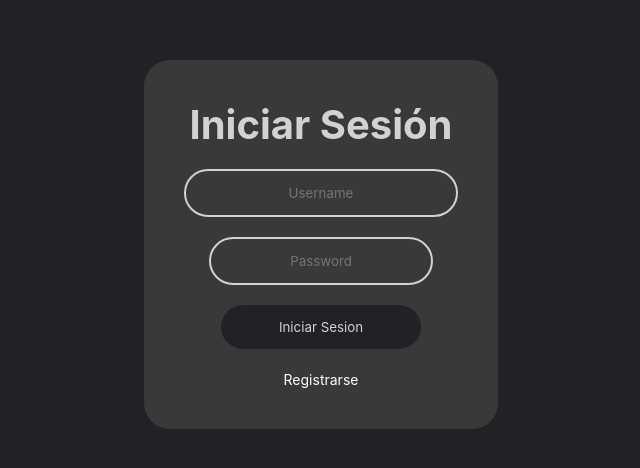
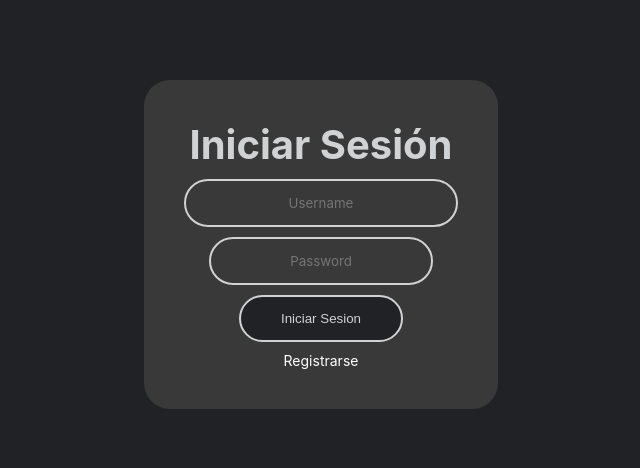
Before and after one commit to estebanmarichal70/gamequiz-app, a React (Create React App) app: page /usuario/login in a window 1280 px wide. Shown: the part 156-624 px from the top of the page, without its empty margins (319-959 px from the left). Built offline with nearby package versions, Linux system fonts and the light colour scheme.

Commit message:
Fix musica, cambios en login y registrar

```diff
--- a/src/assets/sass/App.scss
+++ b/src/assets/sass/App.scss
@@ -82,7 +82,7 @@ $large-breakpoint: 1200px;
 }
 
 .m-0 {
-  margin: 0;
+  margin: 0 !important;
 }
 
 @for $j from 1 through 100 {
@@ -190,70 +190,6 @@ $large-breakpoint: 1200px;
   @extend .link;
   color: $color-texto-2;
   font-size: 14px;
-}
-
-
-/*===================================================================================================================*/
-/*[ Form para registrar e iniciar sesión ]*/
-.form-login {
-  padding: 0;
-  display: flex;
-  flex-direction: row;
-  flex-wrap: wrap;
-  justify-content: center;
-  align-items: center;
-
-  .form-box {
-    border-radius: 26px;
-    padding: 40px;
-    background: $color-secondary;
-    text-align: center;
-  }
-
-  .titulo-login {
-    @extend .titulo;
-    font-weight: bold;
-    font-size: 2.5rem;
-  }
-
-  .form-box input[type="text"], .form-box input[type="password"], .form-box button[type="submit"] {
-    font-family: inherit;
-    border: 0;
-    background: none;
-    display: block;
-    margin: 20px auto;
-    text-align: center;
-    border: 2px solid $color-texto-1;
-    padding: 14px 10px;
-    width: 200px;
-    outline: none;
-    color: $color-texto-1;
-    border-radius: 24px;
-    transition: 0.25s;
-  }
-
-  .form-box input[type="text"]:focus, .form-box input[type="password"]:focus {
-    width: 250px;
-  }
-
-  .form-box button[type="submit"] {
-    border: 0;
-    background: $color-primary;
-    display: block;
-    margin: 20px auto;
-    text-align: center;
-    padding: 14px 40px;
-    outline: none;
-    color: $color-texto-1;
-    border-radius: 24px;
-    transition: 0.25s;
-    cursor: pointer;
-  }
-
-  .form-box button[type="submit"]:hover {
-    background: $color-texto-1;
-    color: $color-third;
-  }
 }
 
 /*===================================================================================================================*/
@@ -713,6 +649,40 @@ input[type=number] {
   }
   to {
     transform: scaleY(0);
+  }
+}
+
+
+/*===================================================================================================================*/
+/*[ Estilo para registrar e iniciar sesión ]*/
+.form-login {
+  padding: 0;
+  display: flex;
+  flex-direction: row;
+  flex-wrap: wrap;
+  justify-content: center;
+  align-items: center;
+
+  .form-box {
+    border-radius: 26px;
+    padding: 40px;
+    background: $color-secondary;
+    text-align: center;
+  }
+
+  .titulo-login {
+    @extend .titulo;
+    font-weight: bold;
+    font-size: 2.5rem;
+  }
+
+  .rounded-input{
+    text-align: center;
+    width: 200px;
+  }
+
+  .rounded-input:focus {
+    width: 250px;
   }
 }
 
--- a/src/views/usuario/login.view.js
+++ b/src/views/usuario/login.view.js
@@ -20,15 +20,22 @@ class Login extends Component {
             password: "",
             errorPrinted: false
         };
+        this.onChange = this.onChange.bind(this);
+        this.onSubmit = this.onSubmit.bind(this);
     }
 
-    handleClick() {
+    onChange(e) {
+        this.setState({[e.target.name]: e.target.value});
+    }
+
+    onSubmit(e) {
+        e.preventDefault();
         if (this.state.username !== "" && this.state.password !== "") {
             this.setState({...this.state, errorPrinted: false});
             this.props.loginUser({username: this.state.username, password: this.state.password}, this.props.history);
         } else {
             if (this.state.username === "" || this.state.password === "") {
-                toast.error("Por favor, ingrese todos los datos.")
+                toast.error("Por favor, ingrese todos los datos")
             }
         }
     }
@@ -38,10 +45,10 @@ class Login extends Component {
             this.setState({...this.state, errorPrinted: true});
             switch (this.props.error.message) {
                 case "Request failed with status code 404":
-                    toast.error("El usuario especificado no existe.");
+                    toast.error("El usuario especificado no existe");
                     break;
                 case "Request failed with status code 401":
-                    toast.error("La contraseña ingresada es incorrecta.");
+                    toast.error("La contraseña ingresada es incorrecta");
                     break;
                 default:
                     toast.error(this.props.error.message);
@@ -55,21 +62,29 @@ class Login extends Component {
         return (
             <div>
                 <ToastContainer position="top-center"/>
-                <div className="titulo-login">Iniciar Sesión</div>
-                <input type="text" value={this.state.username}
-                       onChange={event => this.setState({...this.state, username: event.target.value})}
-                       placeholder="Username" autoFocus/>
-                <input type="password" value={this.state.password}
-                       onChange={event => this.setState({...this.state, password: event.target.value})}
-                       placeholder="Password"/>
-                <button onClick={e => this.handleClick(e)} type="submit">
-                    Iniciar Sesion
-                </button>
-                <Link className="link-blanco" to="/usuario/registrar">
-                    Registrarse
-                </Link>
+                <form onSubmit={this.onSubmit}>
+                    <div className="center-all flex-column">
+                        <div className="titulo-login mb-10">Iniciar Sesión</div>
+                        <input type="text"
+                            className="rounded-input mb-10"
+                            name="username"
+                            value={this.state.username}
+                            onChange={this.onChange}
+                            placeholder="Username"
+                            autoFocus/>
+                        <input type="password"
+                            className="rounded-input mb-10"
+                            name="password"
+                            value={this.state.password}
+                            onChange={this.onChange}
+                            placeholder="Password"/>
+                        <button className="rounded-button mb-10" type="submit">Iniciar Sesion</button>
+                        <Link className="link-blanco" to="/usuario/registrar">
+                            Registrarse
+                        </Link>
+                    </div>
+                </form>
             </div>
-
         );
     }
 
--- a/src/views/usuario/registrar.view.js
+++ b/src/views/usuario/registrar.view.js
@@ -22,7 +22,7 @@ class Registrar extends Component {
             username: '',
             password: '',
             conPass: '',
-            fechaNac: new Date(),
+            fechaNac: null,
             juegos: null,
             messagePrinted: false
         };
@@ -43,8 +43,11 @@ class Registrar extends Component {
     }
 
     onSubmit(e) {
+        e.preventDefault();
         this.setState({...this.state, messagePrinted: false});
-        e.preventDefault();
+
+        const {nombre, apellido, username, password, conPass, fechaNac} = this.state;
+        if(nombre !== "" && apellido !== "" && username !== "" && password !== "" && conPass !== "" && fechaNac !== null){
             if (this.state.password === this.state.conPass) {
                 const usuario = {
                     nombre: this.state.nombre,
@@ -57,6 +60,9 @@ class Registrar extends Component {
                 this.props.registerUser(usuario, this.props.history);
             } else {
                 toast.error('Las contraseñas no coinciden');
+            }
+        } else {
+            toast.error('Por favor, completa todos los campos');
         }
     }
 
@@ -85,32 +91,32 @@ class Registrar extends Component {
             <div>
                 <ToastContainer position="top-center"/>
                 <form onSubmit={this.onSubmit}>
-                    <div className="titulo-login">Registrarse</div>
-                    <input type="text" placeholder="Nombre" name="nombre" value={this.state.nombre}
-                           onChange={this.onChange} autoFocus required/>
-                    <input type="text" placeholder="Apellido" name="apellido" value={this.state.apellido}
-                           onChange={this.onChange} required/>
-                    <input type="text" placeholder="Usuario" name="username" value={this.state.usuario}
-                           onChange={this.onChange} required/>
-                    <input type="password" placeholder="Contraseña" name="password" value={this.state.pass}
-                           onChange={this.onChange} required/>
-                    <input type="password" placeholder="Repetir contraseña" name="conPass" value={this.state.conPass}
-                           onChange={this.onChange} required/>
+                    <div className="center-all flex-column">
+                        <div className="titulo-login mb-15">Registrarse</div>
+                        <input type="text" className="rounded-input mb-15" placeholder="Nombre" name="nombre" value={this.state.nombre}
+                            onChange={this.onChange} autoFocus/>
+                        <input type="text" className="rounded-input mb-15" placeholder="Apellido" name="apellido" value={this.state.apellido}
+                            onChange={this.onChange}/>
+                        <input type="text" className="rounded-input mb-15" placeholder="Usuario" name="username" value={this.state.usuario}
+                            onChange={this.onChange}/>
+                        <input type="password" className="rounded-input mb-15" placeholder="Contraseña" name="password" value={this.state.pass}
+                            onChange={this.onChange}/>
+                        <input type="password" className="rounded-input mb-15" placeholder="Repetir contraseña" name="conPass" value={this.state.conPass}
+                            onChange={this.onChange}/>
                         <DatePicker
-                        className="m-0"
+                            className="m-0 rounded-input "
                             dateFormat="dd/MM/yyyy"
                             placeholderText="Fecha de Nacimiento"
                             selected={this.state.fechaNac}
                             onChange={this.handleChange}
                             locale="es"
-                        required
                         />
-                    <button type="submit">
-                        Confirmar
-                    </button>
+                        <button className="rounded-button mt-15 mb-15" type="submit">Confirmar</button>
                         <Link className="link-blanco" to="/usuario/login">
                             Iniciar Sesión
                         </Link>
+                    </div>
+
                 </form>
             </div>
         )
```
Also changed, not shown: src/views/juego/crear.view.js (+29 -13 lines). Lines whose indentation alone changed are shown as unchanged.
